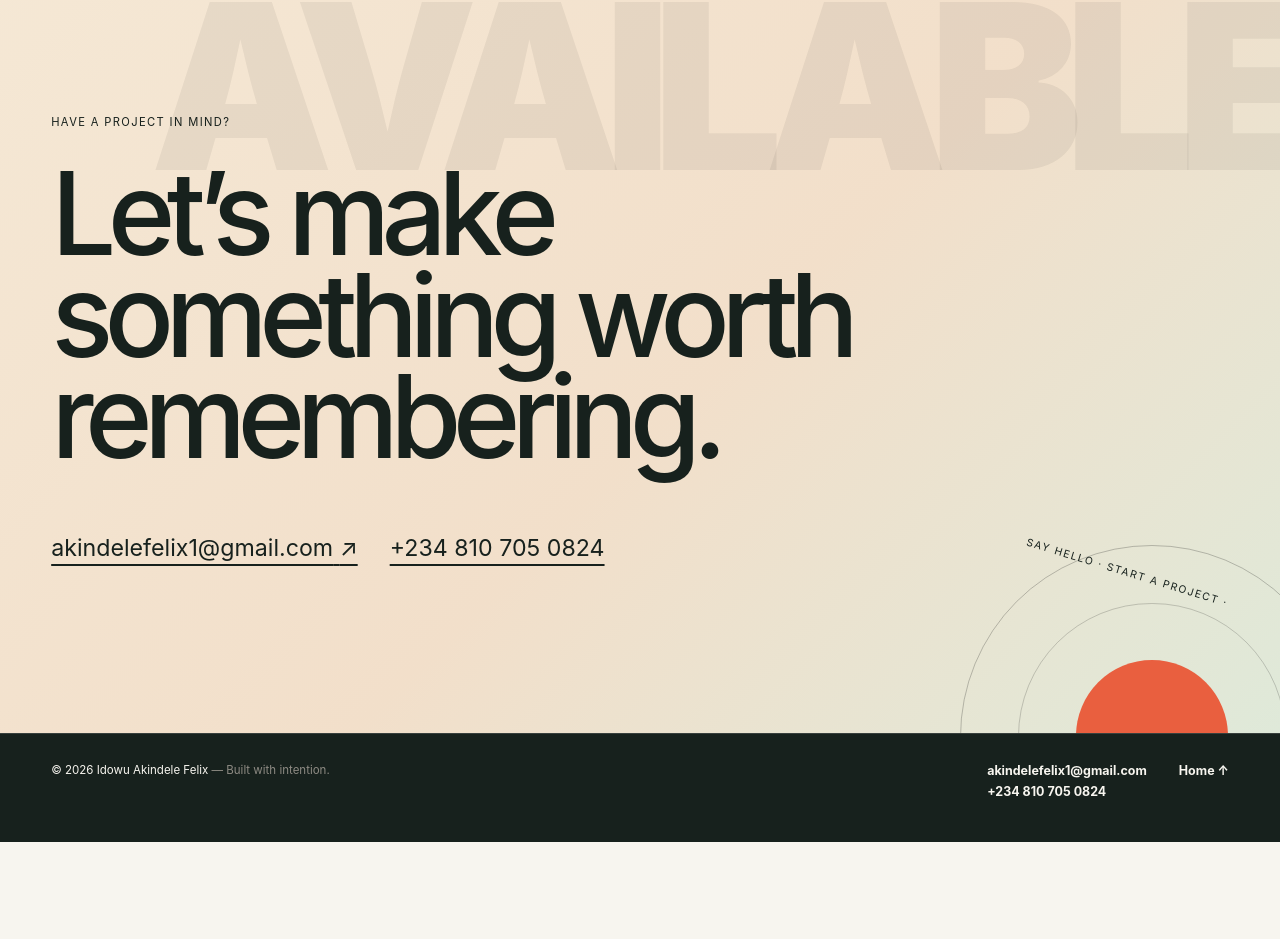
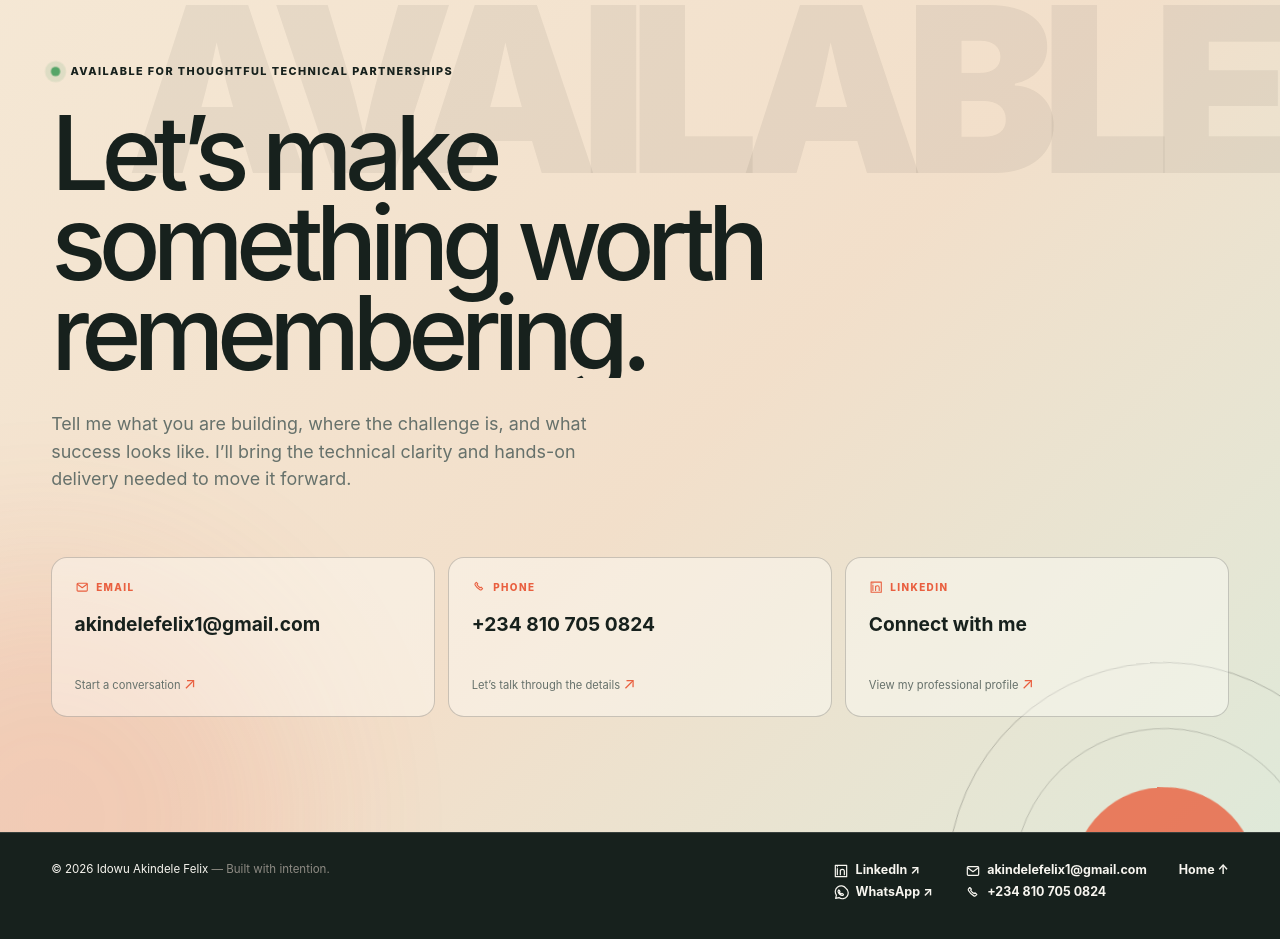
Before and after one commit to Akindelefelix1/MyPortfolio, a React (Vite) app: page /contact in a window 1280 px wide. Shown: the part 957-1896 px from the top of the page. Before the commit the page ends 1799 px from the top, so only its background shows below. Built offline with nearby package versions, Linux system fonts and the light colour scheme.

Commit message:
feat: enhance contact section with new layout and social links; add ContactIcon component

```diff
--- a/src/components/layout/Footer.tsx
+++ b/src/components/layout/Footer.tsx
@@ -1,14 +1,19 @@
 import { profile } from '../../data/portfolio'
 import { Link } from 'react-router-dom'
+import { ContactIcon } from '../ui/ContactIcon'
 
 export function Footer() {
   return (
     <footer className="site-footer">
       <p>© {new Date().getFullYear()} {profile.name} <span>— Built with intention.</span></p>
       <div className="site-footer-contact">
+        <div className="site-footer-social">
+          <a href={profile.linkedin} target="_blank" rel="noreferrer"><ContactIcon name="linkedin" />LinkedIn ↗</a>
+          <a href={`https://wa.me/${profile.phoneHref}`} target="_blank" rel="noreferrer"><ContactIcon name="whatsapp" />WhatsApp ↗</a>
+        </div>
         <address>
-          <a href={`mailto:${profile.email}`}>{profile.email}</a>
-          <a href={`tel:${profile.phoneHref}`}>{profile.phone}</a>
+          <a href={`mailto:${profile.email}`}><ContactIcon name="email" />{profile.email}</a>
+          <a href={`tel:${profile.phoneHref}`}><ContactIcon name="phone" />{profile.phone}</a>
         </address>
         <Link to="/">Home ↑</Link>
       </div>
--- a/src/components/sections/Contact.tsx
+++ b/src/components/sections/Contact.tsx
@@ -1,13 +1,35 @@
 import { profile } from '../../data/portfolio'
+import { ContactIcon } from '../ui/ContactIcon'
 
 export function Contact() {
   return (
     <section className="contact-section" id="contact" aria-labelledby="contact-title">
-      <p>Have a project in mind?</p>
-      <h2 id="contact-title">Let’s make something worth remembering.</h2>
-      <div className="contact-links">
-        <a href={`mailto:${profile.email}`}>{profile.email} <span aria-hidden="true">↗</span></a>
-        <a href={`tel:${profile.phoneHref}`}>{profile.phone}</a>
+      <div className="contact-shell">
+        <div className="contact-heading">
+          <p className="contact-kicker"><span /> Available for thoughtful technical partnerships</p>
+          <h2 id="contact-title">Let&rsquo;s make something worth remembering.</h2>
+          <p className="contact-note">
+            Tell me what you are building, where the challenge is, and what success looks like. I&rsquo;ll bring the
+            technical clarity and hands-on delivery needed to move it forward.
+          </p>
+        </div>
+        <div className="contact-links" aria-label="Contact details">
+          <a className="contact-card" href={`mailto:${profile.email}`}>
+            <span className="contact-card-label"><ContactIcon name="email" />Email</span>
+            <strong>{profile.email}</strong>
+            <small>Start a conversation <span aria-hidden="true">↗</span></small>
+          </a>
+          <a className="contact-card" href={`tel:${profile.phoneHref}`}>
+            <span className="contact-card-label"><ContactIcon name="phone" />Phone</span>
+            <strong>{profile.phone}</strong>
+            <small>Let&rsquo;s talk through the details <span aria-hidden="true">↗</span></small>
+          </a>
+          <a className="contact-card" href={profile.linkedin} target="_blank" rel="noreferrer">
+            <span className="contact-card-label"><ContactIcon name="linkedin" />LinkedIn</span>
+            <strong>Connect with me</strong>
+            <small>View my professional profile <span aria-hidden="true">↗</span></small>
+          </a>
+        </div>
       </div>
       <div className="contact-orbit" aria-hidden="true"><span>Say hello · Start a project · </span></div>
     </section>
--- /dev/null
+++ b/src/components/ui/ContactIcon.tsx
@@ -0,0 +1,16 @@
+type ContactIconName = 'linkedin' | 'whatsapp' | 'email' | 'phone'
+
+interface ContactIconProps {
+  name: ContactIconName
+}
+
+export function ContactIcon({ name }: ContactIconProps) {
+  const paths = {
+    linkedin: <><path d="M6.5 8.5v9M6.5 5.5v.01M11 17.5v-5a3 3 0 0 1 6 0v5M11 10.5v7" /><path d="M3.5 3.5h17v17h-17z" /></>,
+    whatsapp: <><path d="M19.2 4.8A8.5 8.5 0 0 0 5.1 15.1L4 20l4.9-1.1A8.5 8.5 0 1 0 19.2 4.8Z" /><path d="M8.2 7.8c.3-.3.7-.3 1-.1l1.1 1.7c.2.3.2.6-.1.9l-.5.5c.6 1.1 1.5 2 2.6 2.6l.5-.5c.3-.3.6-.3.9-.1l1.7 1.1c.3.2.3.7.1 1-.5.7-1.3 1-2.1.8-3.1-.7-5-2.6-5.8-5.8-.2-.8.1-1.6.8-2.1Z" /></>,
+    email: <><rect x="3.5" y="5.5" width="17" height="13" rx="1.5" /><path d="m4 7 8 6 8-6" /></>,
+    phone: <><path d="M7.2 3.8 5.5 5.5c-.7.7-.8 1.8-.3 2.7 1.9 3.4 4.7 6.2 8.1 8.1.9.5 2 .4 2.7-.3l1.7-1.7-2.5-2.5-1.6 1.1a13.8 13.8 0 0 1-5.1-5.1l1.1-1.6-2.4-2.4Z" /></>,
+  }
+
+  return <svg className="contact-icon" viewBox="0 0 24 24" fill="none" stroke="currentColor" strokeWidth="1.8" strokeLinecap="round" strokeLinejoin="round" aria-hidden="true">{paths[name]}</svg>
+}
--- a/src/data/portfolio.ts
+++ b/src/data/portfolio.ts
@@ -7,6 +7,7 @@ export const profile = {
   email: 'akindelefelix1@gmail.com',
   phone: '+234 810 705 0824',
   phoneHref: '+2348107050824',
+  linkedin: 'https://www.linkedin.com/in/akindele-felix-idowu-0a682721b',
   availability: 'Available for technical partnerships',
   intro: 'I lead engineering teams and build secure, scalable mobile and software products—from architecture and APIs to polished user experiences.',
 }
--- a/src/pages/ContactPage.tsx
+++ b/src/pages/ContactPage.tsx
@@ -6,6 +6,7 @@ export function ContactPage() {
     <>
       <PageHero
         index="04"
+        className="contact-page-hero"
         eyebrow="Contact"
         title="Good products begin with a clear conversation."
         description="I’m open to technical leadership, full-stack product development, architecture, and selected collaboration opportunities."
--- a/src/styles/global.css
+++ b/src/styles/global.css
@@ -43,7 +43,10 @@ body.menu-open { overflow: hidden; }
 .site-footer { padding: 1.75rem var(--gutter) 2.5rem; background: var(--ink); color: var(--paper); display: flex; justify-content: space-between; font-size: .72rem; border-top: 1px solid rgba(255,255,255,.14); }
 .site-footer p span { color: #8d8a83; }
 .site-footer-contact { display: flex; align-items: flex-start; gap: 2rem; }
+.site-footer-social { display: flex; flex-direction: column; gap: .2rem; }
 .site-footer-contact address { display: flex; flex-direction: column; gap: .2rem; font-style: normal; }
+.site-footer-social a, .site-footer-contact address a { display: inline-flex; align-items: center; gap: .4rem; }
+.contact-icon { width: 1rem; height: 1rem; flex: 0 0 auto; }
 .site-footer-contact a { color: inherit; }
 .page-enter { animation: page-enter .55s cubic-bezier(.2,.75,.2,1) both; }
 .page-hero { position: relative; min-height: 62svh; padding: clamp(5rem, 10vw, 10rem) var(--gutter) clamp(4rem, 8vw, 8rem); overflow: hidden; border-bottom: 1px solid var(--line); background: linear-gradient(135deg, var(--white) 0%, #f2eee3 58%, #e8eee8 100%); }
--- a/src/styles/sections.css
+++ b/src/styles/sections.css
@@ -123,16 +123,34 @@
 .experience-period, .experience-company { color: var(--muted); font-size: .78rem; }
 .experience-list h3 { font-size: 1.1rem; margin-bottom: .25rem; }
 .experience-summary { max-width: 460px; color: var(--muted); }
-.contact-section { position: relative; overflow: hidden; min-height: 72svh; background: linear-gradient(135deg, #f5e8d5 0%, #f2dfca 55%, #dfe9d9 100%); padding: clamp(6rem, 13vw, 12rem) var(--gutter); display: flex; flex-direction: column; justify-content: center; }
-.contact-section::before { content: 'AVAILABLE'; position: absolute; right: -1.5vw; top: 3%; color: rgba(18,18,18,.06); font-size: clamp(6rem, 18vw, 18rem); font-weight: 900; letter-spacing: -.08em; line-height: 1; }
-.contact-section > p { text-transform: uppercase; letter-spacing: .12em; font-size: .7rem; margin-bottom: 2rem; }
-.contact-section h2 { position: relative; z-index: 1; max-width: 980px; font-size: clamp(3.4rem, 9vw, 8.7rem); line-height: .88; letter-spacing: -.075em; font-weight: 500; }
-.contact-links { position: relative; z-index: 1; align-self: flex-start; display: flex; flex-wrap: wrap; gap: 1rem 2rem; margin-top: 4rem; }
-.contact-links a { font-size: clamp(1rem, 2vw, 1.45rem); text-underline-offset: .5rem; }
-.contact-orbit { position: absolute; width: clamp(14rem, 30vw, 30rem); aspect-ratio: 1; right: -5%; bottom: -25%; border: 1px solid rgba(25,25,25,.25); border-radius: 50%; }
+.contact-section { position: relative; isolation: isolate; overflow: hidden; min-height: 72svh; background: linear-gradient(135deg, #f5e8d5 0%, #f2dfca 55%, #dfe9d9 100%); padding: clamp(5rem, 9vw, 9rem) var(--gutter); display: flex; align-items: center; }
+.contact-section::before { content: 'AVAILABLE'; position: absolute; z-index: -1; right: -1.5vw; top: 3%; color: rgba(18,18,18,.06); font-size: clamp(6rem, 18vw, 18rem); font-weight: 900; letter-spacing: -.08em; line-height: 1; animation: contact-word-drift 12s ease-in-out infinite; }
+.contact-section::after { content: ''; position: absolute; z-index: -1; width: 28rem; aspect-ratio: 1; left: -12rem; bottom: -14rem; border-radius: 50%; background: var(--coral); filter: blur(80px); opacity: .16; animation: contact-glow 9s ease-in-out infinite; }
+.contact-shell { position: relative; z-index: 1; display: grid; grid-template-columns: 1fr; gap: clamp(2.5rem, 5vw, 4.5rem); width: 100%; max-width: 1440px; margin-inline: auto; }
+.contact-heading { max-width: 900px; }
+.contact-kicker { display: flex; align-items: center; gap: .65rem; margin-bottom: 1.75rem; color: var(--ink); font-size: .68rem; font-weight: 800; letter-spacing: .13em; text-transform: uppercase; animation: contact-rise .8s ease both; }
+.contact-kicker span { width: .55rem; height: .55rem; border-radius: 50%; background: #55a568; box-shadow: 0 0 0 .35rem rgba(85,165,104,.14); animation: contact-pulse 2s ease-in-out infinite; }
+.contact-section h2 { position: relative; z-index: 1; max-width: 900px; font-size: clamp(3.4rem, 8vw, 8rem); line-height: .88; letter-spacing: -.075em; font-weight: 500; animation: contact-title-in 1s .08s cubic-bezier(.2,.75,.2,1) both; }
+.contact-note { max-width: 560px; margin-top: 2rem; color: var(--muted); font-size: clamp(1rem, 1.4vw, 1.2rem); line-height: 1.55; animation: contact-rise .9s .2s cubic-bezier(.2,.75,.2,1) both; }
+.contact-links { display: grid; grid-template-columns: repeat(auto-fit, minmax(min(100%, 15rem), 1fr)); gap: .85rem; margin-top: 0; animation: contact-rise .9s .3s cubic-bezier(.2,.75,.2,1) both; }
+.contact-card { position: relative; display: flex; flex-direction: column; gap: .45rem; min-width: 0; min-height: 10rem; padding: 1.35rem 1.4rem; border: 1px solid rgba(18,18,18,.2); border-radius: 1rem; background: rgba(255,254,250,.42); color: var(--ink); text-decoration: none; backdrop-filter: blur(10px); transition: transform .3s ease, background .3s ease, box-shadow .3s ease; }
+.contact-card:hover { transform: translateY(-.35rem); background: rgba(255,254,250,.78); box-shadow: 0 1.4rem 3rem rgba(18,18,18,.1); }
+.contact-card-label { display: inline-flex; align-items: center; gap: .45rem; color: var(--coral); font-size: .62rem; font-weight: 800; letter-spacing: .14em; text-transform: uppercase; }
+.contact-card-label .contact-icon { width: .9rem; height: .9rem; }
+.contact-card strong { margin-top: .7rem; font-size: clamp(1rem, 1.5vw, 1.3rem); font-weight: 650; line-height: 1.2; overflow-wrap: normal; word-break: normal; }
+.contact-card small { margin-top: auto; color: var(--muted); font-size: .7rem; }
+.contact-card small span { color: var(--coral); font-size: 1rem; }
+.contact-orbit { position: absolute; width: clamp(18rem, 34vw, 36rem); aspect-ratio: 1; right: -8%; bottom: -30%; border: 1px solid rgba(25,25,25,.25); border-radius: 50%; animation: contact-orbit-spin 24s linear infinite; }
 .contact-orbit::before, .contact-orbit::after { content: ''; position: absolute; inset: 15%; border: 1px solid rgba(25,25,25,.2); border-radius: 50%; }
-.contact-orbit::after { inset: 30%; background: var(--coral); border: 0; }
+.contact-orbit::after { inset: 30%; background: var(--coral); border: 0; opacity: .8; animation: contact-orbit-pulse 4s ease-in-out infinite; }
 .contact-orbit span { position: absolute; top: 5%; left: 16%; font-size: .65rem; text-transform: uppercase; letter-spacing: .15em; transform: rotate(17deg); }
+@keyframes contact-rise { from { opacity: 0; transform: translateY(1.25rem); } to { opacity: 1; transform: translateY(0); } }
+@keyframes contact-title-in { from { opacity: 0; transform: translateY(2rem); clip-path: inset(0 0 100%); } to { opacity: 1; transform: translateY(0); clip-path: inset(0); } }
+@keyframes contact-word-drift { 0%, 100% { transform: translateX(0); } 50% { transform: translateX(-1.5rem); } }
+@keyframes contact-glow { 0%, 100% { transform: scale(1); } 50% { transform: scale(1.12) translate(1rem, -1rem); } }
+@keyframes contact-pulse { 0%, 100% { transform: scale(1); } 50% { transform: scale(1.25); } }
+@keyframes contact-orbit-spin { to { transform: rotate(360deg); } }
+@keyframes contact-orbit-pulse { 0%, 100% { transform: scale(1); } 50% { transform: scale(1.07); } }
 
 .home-projects { padding: clamp(6rem, 11vw, 11rem) var(--gutter); background: linear-gradient(180deg, #edf1ec 0%, #f6f1e9 100%); color: var(--ink); }
 .home-projects-heading { display: grid; grid-template-columns: 1.2fr .8fr; align-items: end; gap: clamp(3rem, 8vw, 8rem); margin-bottom: clamp(4rem, 8vw, 7rem); }
@@ -190,6 +208,8 @@
   .hero-stage { grid-template-columns: 1fr; gap: 3rem; padding-block: 3.5rem; }
   .hero h1 { max-width: 700px; font-size: clamp(4.4rem, 12vw, 6.5rem); }
   .hero-portrait { width: min(78vw, 30rem); justify-self: center; aspect-ratio: .82; }
+  .contact-shell { grid-template-columns: 1fr; align-items: start; gap: 3rem; }
+  .contact-links { grid-template-columns: 1fr; }
   .profession-summary-heading { grid-template-columns: 1fr 1fr; gap: 1.5rem 3rem; }
   .profession-summary-label { grid-column: 1 / -1; }
   .profession-summary-intro { align-self: end; }
@@ -233,6 +253,7 @@
   .capability-list > .reveal > div { grid-template-columns: 2.75rem 1fr; }
   .contact-section { min-height: 70svh; }
   .contact-section h2 { font-size: clamp(3.1rem, 15vw, 5.2rem); }
+  .contact-links { grid-template-columns: 1fr; }
   .contact-orbit { opacity: .55; right: -16%; bottom: -10%; }
   .credential-block ul { columns: 1; }
   .contact-links { flex-direction: column; }
@@ -363,6 +384,15 @@
 @media (prefers-reduced-motion: reduce) {
   html { scroll-behavior: auto; }
   *, *::before, *::after { transition-duration: .01ms !important; }
+  .contact-section::before,
+  .contact-section::after,
+  .contact-kicker,
+  .contact-kicker span,
+  .contact-section h2,
+  .contact-note,
+  .contact-links,
+  .contact-orbit,
+  .contact-orbit::after { animation: none; }
   .profession-summary::before,
   .profession-summary::after,
   .profession-summary-label,
```
